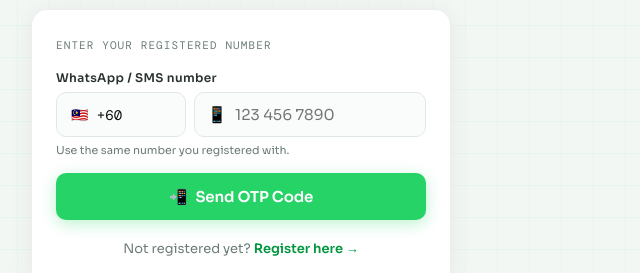
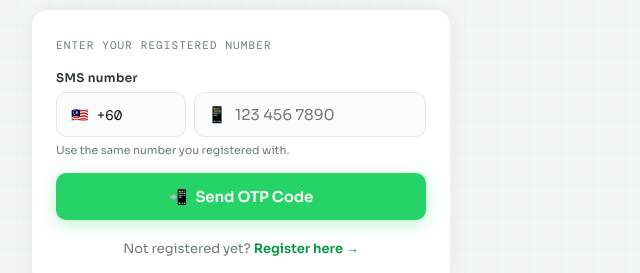
Before and after one commit to lowseng/windaq, a website: page public/signin.html in a window 1280 px wide. Shown: the part 167-440 px from the top of the page, 399-1039 px from the left. Drawn offline with nearby package versions, Linux system fonts and the light colour scheme.

Commit message:
Update signin.html

```diff
--- a/public/signin.html
+++ b/public/signin.html
@@ -219,7 +219,7 @@ select { padding-left: 14px; cursor: pointer; }
     <div class="section active" id="sPhone">
       <p class="section-label">Enter your registered number</p>
       <div class="field">
-        <label>WhatsApp / SMS number</label>
+        <label>SMS number</label>
         <div class="phone-row">
           <select id="iCode">
             <option value="+60">🇲🇾 +60</option>
```
